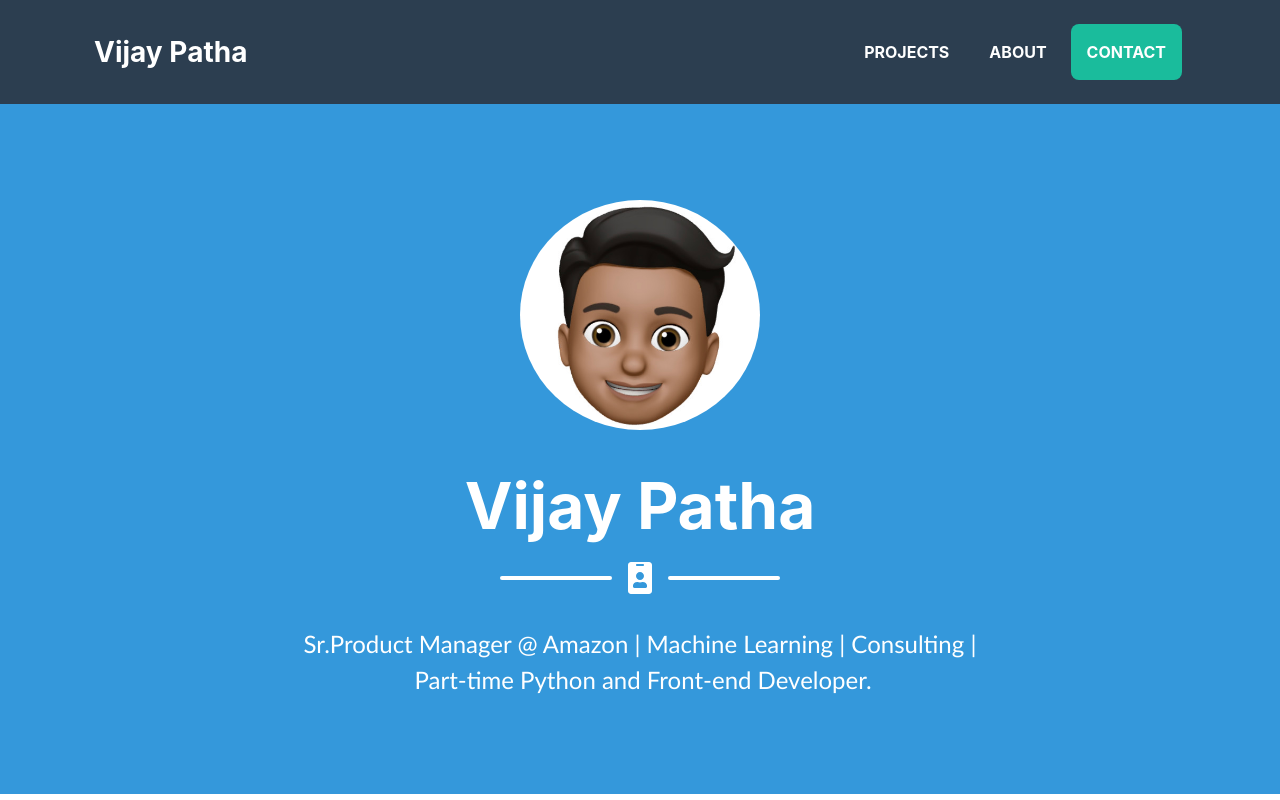
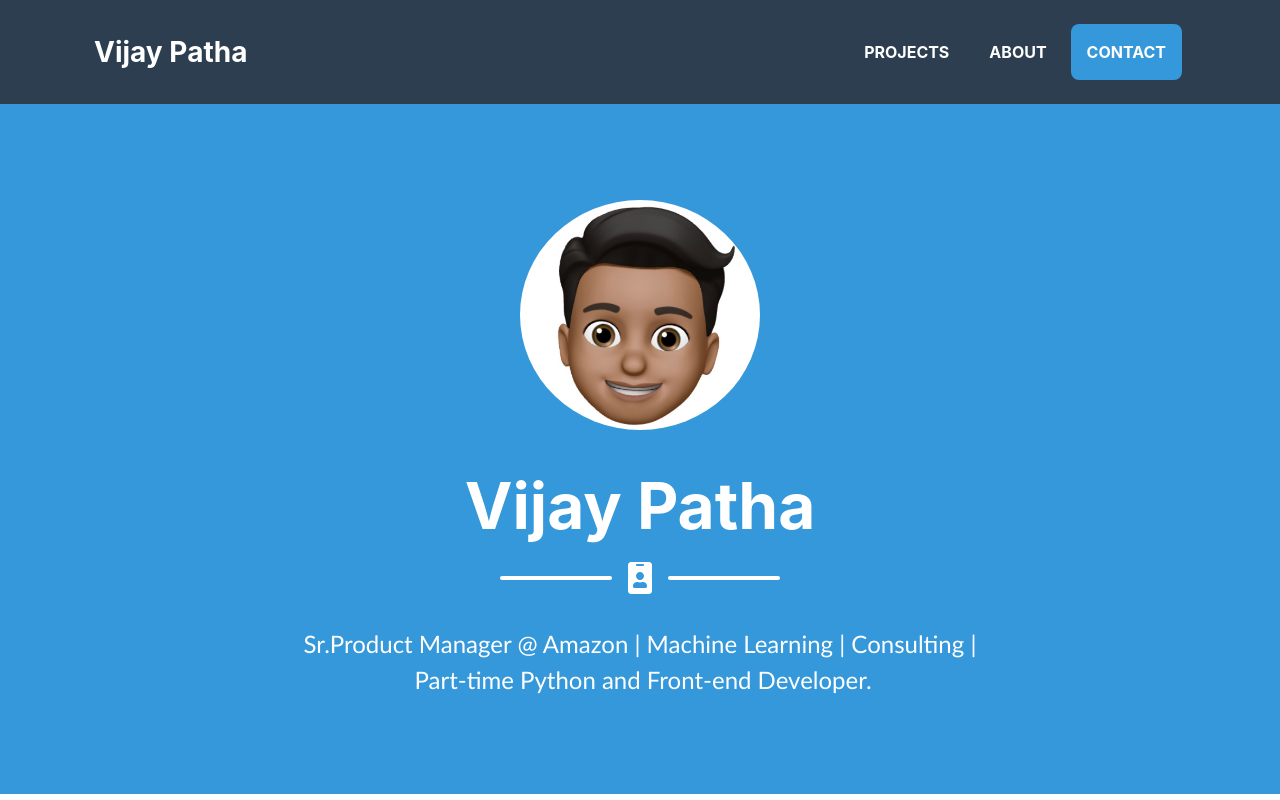
Before and after one commit to vijaypatha/vijaypatha.github.io, a plain HTML site: page index.html in a window 1280 px wide. Shown: the top 800 px of the page. Drawn offline with nearby package versions, Linux system fonts and the light colour scheme; a web font is replaced by a local one.

Commit message:
Update heading.css

```diff
--- a/css/heading.css
+++ b/css/heading.css
@@ -45,9 +45,10 @@ a{
 color: #3498DB; }
 
 
-a.nav-link.active {
-    color: #fff;
+#mainNav .navbar-nav > li.nav-item > a.nav-link.active, #mainNav .navbar-nav > li.nav-item > a.nav-link.active:active, #mainNav .navbar-nav > li.nav-item > a.nav-link.active:focus, #mainNav .navbar-nav > li.nav-item > a.nav-link.active:hover{
+color: #fff;
 background: #3498DB;
+
 }
 
 /* color: #1abc9c*
@@ -74,4 +75,10 @@ a.nav-link.active, #mainNav .navbar-nav > li.nav-item > a.nav-link.active:active
     color: #fff;
 background: #3498DB;}
 
+#mainNav .navbar-nav > li.nav-item > a.nav-link.active, #mainNav .navbar-nav > li.nav-item > a.nav-link.active:active, #mainNav .navbar-nav > li.nav-item > a.nav-link.active:focus, #mainNav .navbar-nav > li.nav-item > a.nav-link.active:hover{
+color: #fff;
+background: #3498DB;
+
+}
+
 */
```
